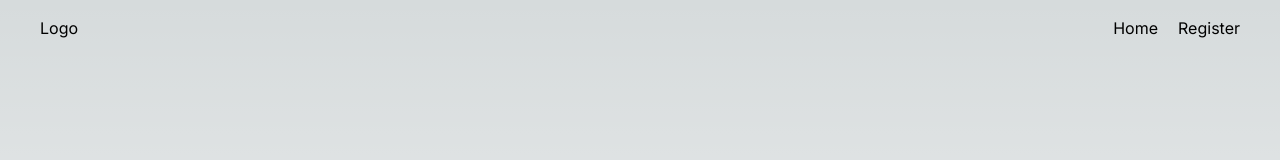
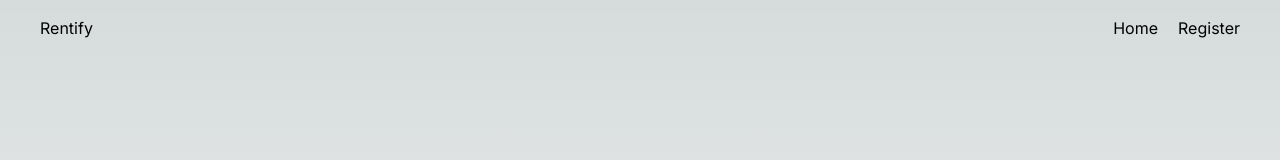
Before and after one commit to UTHRATHITHAN/Presidio_Assignment, a Next.js app in the folder client/: page /login in a window 1280 px wide. Shown: the top 160 px of the page. Built offline with nearby package versions, Linux system fonts and the light colour scheme.

Commit message:
Code refracted

```diff
--- a/client/src/app/login/page.tsx
+++ b/client/src/app/login/page.tsx
@@ -91,7 +91,7 @@ export default function Login() {
     return (
         <main>
             <nav className="absolute w-full top-0 h-14 flex px-10 justify-between items-center">
-                <p>Logo</p>
+                <p>Rentify</p>
                 <div className="flex gap-x-5">
                     <Link href="/">  <span>Home</span></Link>
                     <Link href="/register">  <span>Register</span></Link>
--- a/client/src/app/register/page.tsx
+++ b/client/src/app/register/page.tsx
@@ -92,7 +92,7 @@ export default function Register() {
     return (
         <main>
             <nav className="absolute w-full top-0 h-14 flex px-10 justify-between items-center">
-                <p>Logo</p>
+                <p>Rentify</p>
                 <div className="flex gap-x-5">
                     <Link href="/">  <span>Home</span></Link>
                     <Link href="/login">  <span>Login</span></Link>
```
Also changed, not shown: 1 other file (tests, documents, lock files or other folders).
